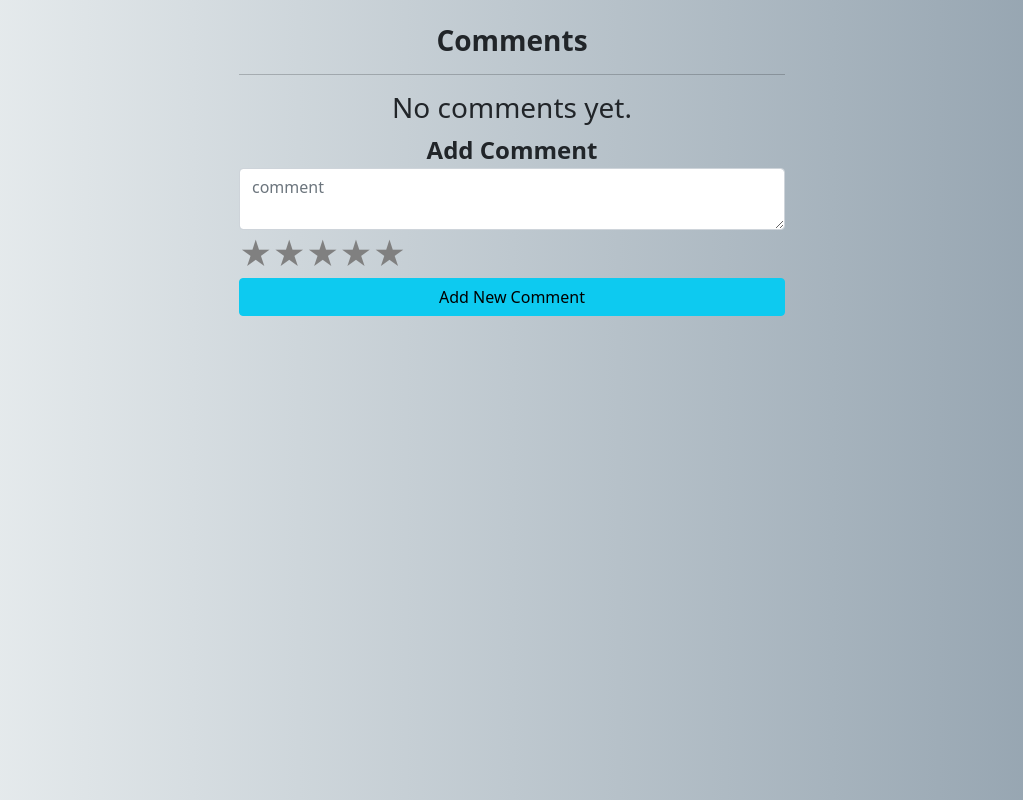
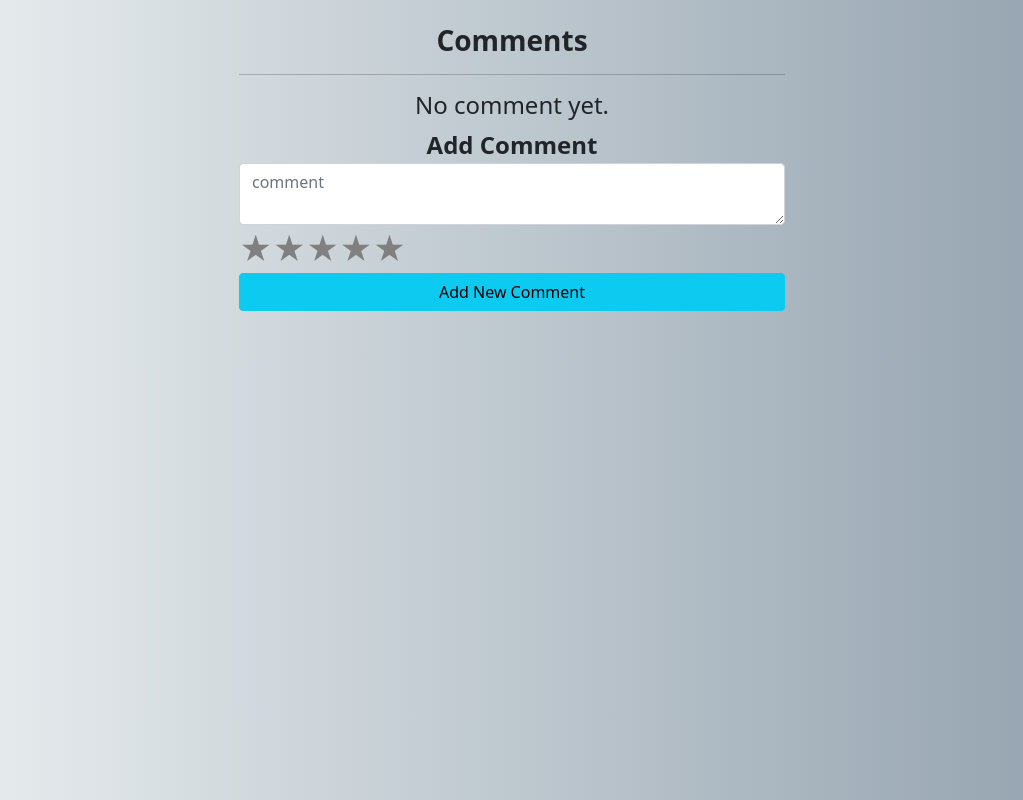
Before and after one commit to 94-Istanbul-Front-End-Bootcamp/odev-4-betulkilincaslan, a React (Create React App) app in the folder odev-4-betulkilincaslan/: page / in a window 1280 px wide. Shown: the whole page, without its empty margins (128-1151 px from the left). Built offline with nearby package versions, Linux system fonts and the light colour scheme.

Commit message:
Message changed.

```diff
--- a/odev-4-betulkilincaslan/src/Components/ListComment.js
+++ b/odev-4-betulkilincaslan/src/Components/ListComment.js
@@ -34,7 +34,7 @@ export default function ListComment(props) {
           </tbody>
         </Table>
       ) : (
-        <h3>No comments yet.</h3>
+        <h4>No comment yet.</h4>
       )}
     </div>
   );
```
